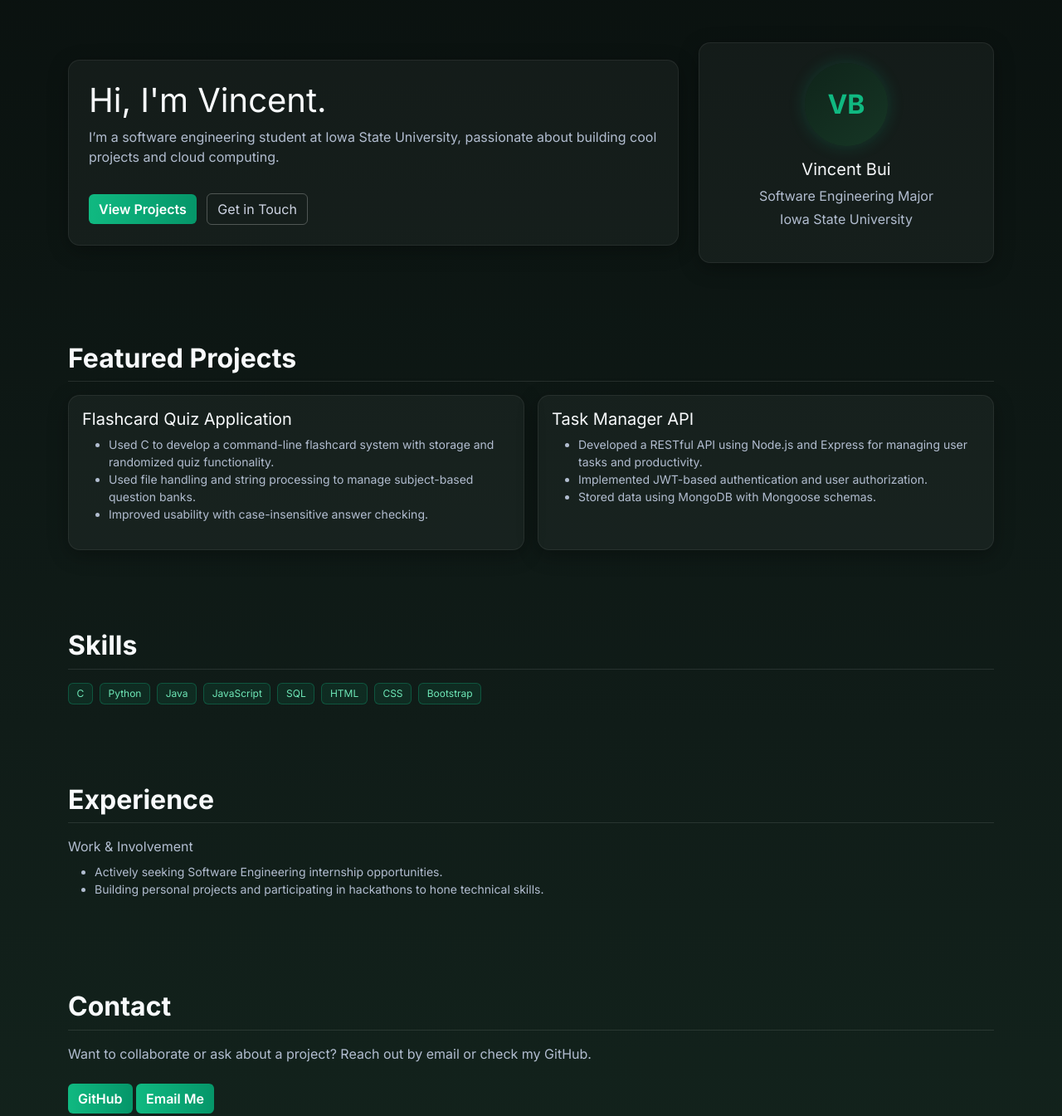
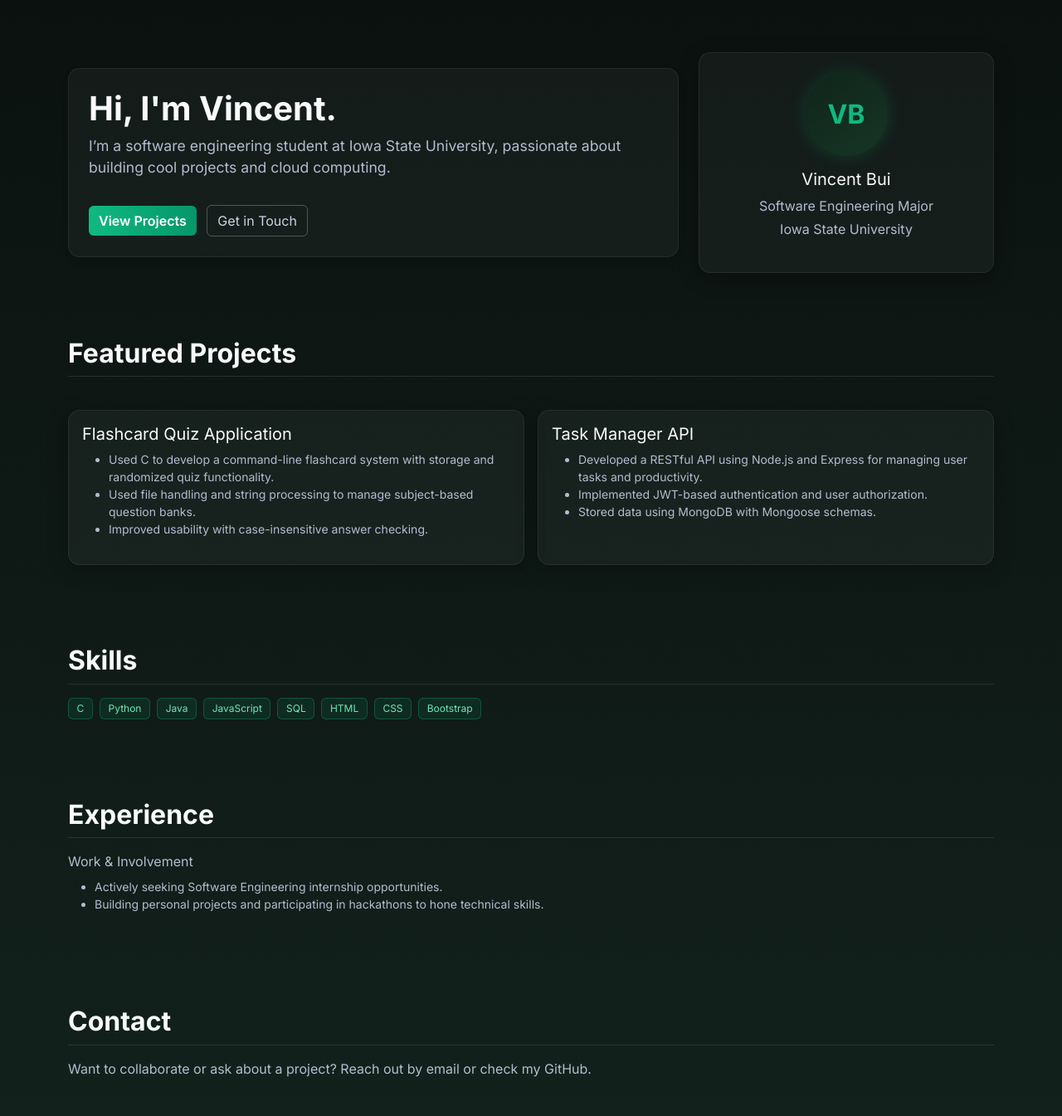
Before and after one commit to VincentBuiSE/portfolio-website, a plain HTML site: page index.html in a window 1280 px wide. Shown: the part 77-1422 px from the top of the page at 83% size. Drawn offline with nearby package versions, Linux system fonts and the light colour scheme.

Commit message:
Minor Changes

```diff
--- a/css/styles.css
+++ b/css/styles.css
@@ -3,7 +3,7 @@ body {
   background: linear-gradient(180deg, #0a110f 0%, #101c18 60%, #13241d 100%);
   color: #e9edf6;
   min-height: 100vh;
-  padding-top: 80px;
+  padding-top: 80px !important;
 }
 
 .navbar {
@@ -33,6 +33,11 @@ body {
   box-shadow: 0 6px 24px rgba(0, 0, 0, 0.3);
 }
 
+#projects .card:hover {
+  transform: translateY(-2px);
+  transition: 0.3s;
+}
+
 h1,
 h2,
 h5 {
@@ -48,6 +53,7 @@ h5 {
   color: #fff;
   border: none;
   font-weight: 600;
+  cursor: pointer;
 }
 
 .btn-accent:hover {
@@ -101,6 +107,10 @@ footer {
   padding: 1rem 0;
 }
 
+div#projects h2 {
+  font-family: inherit;
+}
+
 a {
   color: #10b981;
   text-decoration: none;
--- a/index.html
+++ b/index.html
@@ -1,36 +1,24 @@
 <!doctype html>
 <html lang="en">
+
 <head>
   <meta charset="utf-8" />
   <meta name="viewport" content="width=device-width, initial-scale=1" />
   <title>Vincent Bui | Software Engineer Portfolio</title>
 
-    <link
-      href="https://cdn.jsdelivr.net/npm/bootstrap@5.3.3/dist/css/bootstrap.min.css"
-      rel="stylesheet"
-    />
+  <link href="https://cdn.jsdelivr.net/npm/bootstrap@5.3.3/dist/css/bootstrap.min.css" rel="stylesheet" />
 
-    <link
-      href="https://fonts.googleapis.com/css2?family=Inter:wght@400;600;700&display=swap"
-      rel="stylesheet"
-    />
+  <link href="https://fonts.googleapis.com/css2?family=Inter:wght@400;600;700&display=swap" rel="stylesheet" />
 
   <link rel="stylesheet" href="css/styles.css" />
 </head>
 
   <body>
-    <nav class="navbar navbar-expand-lg navbar-dark fixed-top">
+    <nav class="navbar navbar-expand-lg navbar-dark fixed-top" style="z-index: 1030;">
     <div class="container">
       <a class="navbar-brand" href="#">Vincent Bui</a>
-        <button
-          class="navbar-toggler"
-          type="button"
-          data-bs-toggle="collapse"
-          data-bs-target="#navmenu"
-          aria-controls="navmenu"
-          aria-expanded="false"
-          aria-label="Toggle navigation"
-        >
+      <button class="navbar-toggler" type="button" data-bs-toggle="collapse" data-bs-target="#navmenu"
+        aria-controls="navmenu" aria-expanded="false" aria-label="Toggle navigation">
         <span class="navbar-toggler-icon"></span>
       </button>
 
@@ -53,13 +41,14 @@
       </div>
     </nav>
 
-    <section class="container py-5">
+    <div class="container" style="padding-top: 60px; padding-bottom: 30px;">
     <div class="row align-items-center g-4">
         <div class="col-lg-8">
-          <div class="card p-4">
-            <h1>Hi, I'm Vincent.</h1>
-            <p class="text-secondary">
-              I’m a software engineering student at Iowa State University, passionate about building cool projects and cloud computing.
+          <div class="card" style="padding: 24px; box-shadow: 0 4px 8px rgba(0,0,0,0.1);">
+            <h1><b>Hi, I'm Vincent.</b></h1>
+            <p class="text-secondary" style="font-size: 1.1rem;">
+              I’m a software engineering student at Iowa State University, passionate about building cool projects and
+              cloud computing.
             </p>
           <div class="mt-3">
             <a href="#projects" class="btn btn-accent me-2">View Projects</a>
@@ -76,10 +65,13 @@
         </div>
       </div>
       </div>
-    </section>
+    </div>
 
-    <section id="projects" class="container py-5">
+    <div id="projects" class="container py-5">
+      <div style="width: 100%;">
         <h2 class="section-title">Featured Projects</h2>
+        <br/>
+      </div>
       <div class="row g-3">
       <div class="col-md-12 col-lg-6">
         <div class="card p-3 h-100">
@@ -113,7 +105,7 @@
         </div>
       </div>
     </div>
-    </section>
+  </div>
 
   <section id="skills" class="container py-5">
     <h2 class="section-title">Skills</h2>
@@ -145,19 +137,21 @@
       my GitHub.
     </p>
 
-      <a href="https://github.com/VincentBuiSE" class="btn btn-accent mt-2">
+      <br><br>
+      <a href="https://github.com/VincentBuiSE" class="btn btn-accent mt-2" target="_blank" style="margin-right:5px;">
         GitHub
       </a>
 
-      <a href="mailto:vincentb9001@gmail.com" class="btn btn-accent mt-2">
+      <a href="mailto:vincentb9001@gmail.com" class="btn btn-accent mt-2" style="background-color: #10b981;">
         Email Me
       </a>
     </section>
 
-    <footer>
+    <footer style="text-align: center; color: #94a3b8; font-size: 0.9rem; margin-top: 50px; padding: 20px 0;">
       <p>© 2025 Vincent Bui. All rights reserved.</p>
     </footer>
 
   <script src="https://cdn.jsdelivr.net/npm/bootstrap@5.3.3/dist/js/bootstrap.bundle.min.js"></script>
 </body>
+
 </html>
```
Lines whose indentation alone changed are shown as unchanged.
